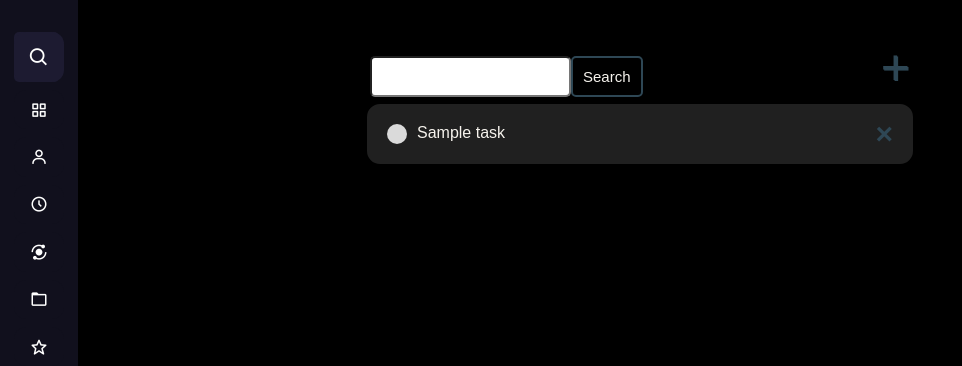
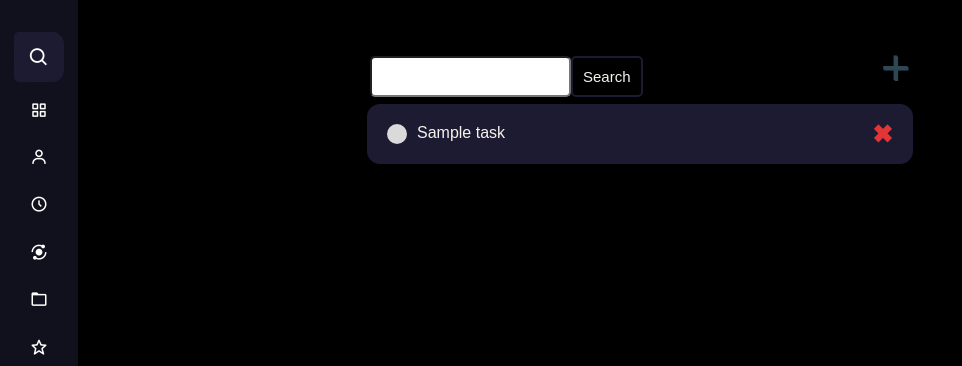
Before and after one commit to BialasK2000/focus-app, a Django app: template website/templates/maintasks.html in a window 1280 px wide. Shown: the part 54-420 px from the top of the page, without its empty margins (0-962 px from the left). Run offline with Django 3.2, Linux system fonts and the light colour scheme; the template is opened without the code that fills it: most values are stand-ins (such as "Sample title", 1, 10 or a date in 2020).

Commit message:
minor icon tweaks

```diff
--- a/website/static/style.css
+++ b/website/static/style.css
@@ -341,7 +341,7 @@ body {
     align-items: center;
     justify-content: space-between;
     padding: 20px;
-    background-color: #202020;
+    background-color: #1d1b31;
     border: 2px solid #000000;
     border-radius: 15px;
 }
@@ -359,8 +359,16 @@ body {
 .delete-link {
     text-decoration: none;
     font-weight: 900;
-    color: #2E4755;
-    font-size: 30px;
+    color: #E23636;
+    font-size: 25px;
+    line-height: 0;
+}
+
+.delete-done-link {
+    text-decoration: none;
+    font-weight: 900;
+    color: rgb(50,205,50);
+    font-size: 27px;
     line-height: 0;
 }
 
@@ -419,7 +427,7 @@ body {
 input[type=text],
 input[type=password],
 textarea {
-    border 1px solid #11101D;
+    border 1px solid #1d1b31;
     border-radius: 5px;
     padding: 10px;
     width : 90%;
@@ -434,7 +442,7 @@ label {
     margin-top: 10px;
     margin-bottom: 10px;
     padding: 0px;
-    border: 2px solid #2E4755;
+    border: 2px solid #1d1b31;
     background-color: #000000;
     color: #F6F3ED;
     padding: 10px;
@@ -446,7 +454,7 @@ label {
 
 .search-button {
     padding: 0px;
-    border: 2px solid #2E4755;
+    border: 2px solid #1d1b31;
     background-color: #000000;
     color: #F6F3ED;
     padding: 10px;
@@ -474,5 +482,4 @@ label {
 
 .body-form {
     padding: 20px;
-
 }
--- a/website/templates/base.html
+++ b/website/templates/base.html
@@ -81,10 +81,9 @@
      </li>
      <li class="profile">
          <div class="profile-details">
-           <!--<img src="profile.jpg" alt="profileImg">-->
            <div class="name_job">
              <div class="name">Focus App Co.</div>
-             <div class="job">immerse yourself, in peace...</div>
+             <div class="job">immerse yourself, at peace...</div>
            </div>
          </div>
          <i class='bx bx-log-out' id="log_out" ></i>
--- a/website/templates/maintasks.html
+++ b/website/templates/maintasks.html
@@ -23,7 +23,7 @@
 
 <div class="search-bar-wrapper">
 <form method="GET" class="search-bar">
-    <input type="text" name="search_bar" value="{{ search_input }}">
+    <input class="search-box" type="text" name="search_bar" value="{{ search_input }}">
     <input class="search-button" type="submit" value="Search">
 </form>
     <a id="create-link" href="{% url 'create-tasks' %}">&#x2b;</a>
@@ -37,12 +37,13 @@
                     <div class="task-completed-icon"></div>
                     <s><a href="{% url 'update-tasks' task.id %}">{{ task }}</a></s>
                 </div>
+            <a class="delete-done-link" href="{% url 'delete-tasks' task.id %}">&#10004;</a>
             {% else %}
                 <div class="task-name">
                     <div class="task-incomplete-icon"></div>
                     <a href="{% url 'update-tasks' task.id %}">{{ task }}</a>
                 </div>
-            <a class="delete-link" href="{% url 'delete-tasks' task.id %}">&#215;</a>
+            <a class="delete-link" href="{% url 'delete-tasks' task.id %}">&#10006;</a>
             {% endif %}
         </div>
         {% empty %}
--- a/website/views.py
+++ b/website/views.py
@@ -9,6 +9,8 @@ from django.contrib.auth.views import LoginView, LogoutView
 from django.contrib.auth.mixins import LoginRequiredMixin
 from django.contrib.auth.forms import UserCreationForm
 from django.contrib.auth import login
+
+from django import forms
 
 class BetaLoginView(LoginView):
     fields = "__all__"
```
Also changed, not shown: db.sqlite3.
